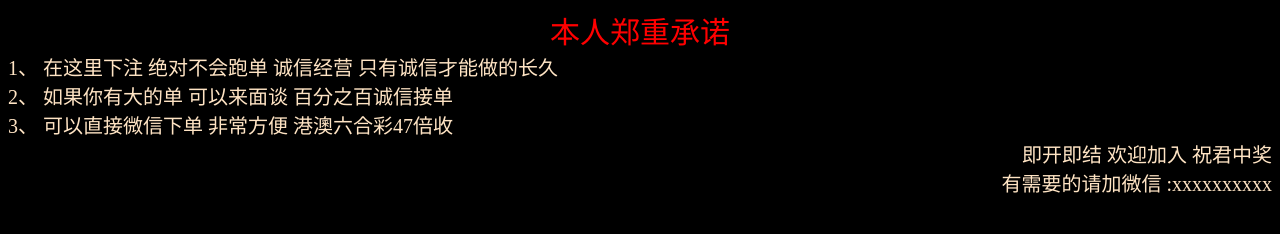
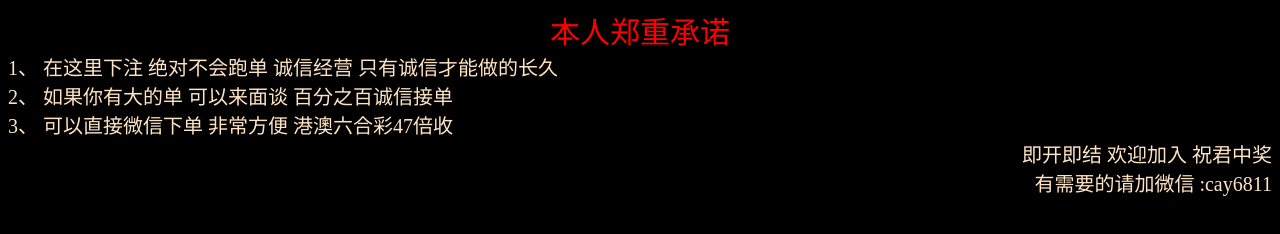
Before and after one commit to dateshare/html, a plain HTML site: page index.html in a window 1280 px wide. Drawn offline with Linux system fonts and the light colour scheme.

Commit message:
Update index.html

```diff
--- a/index.html
+++ b/index.html
@@ -43,6 +43,6 @@ var _hmt = _hmt || [];
 <div class="div3">2、 如果你有大的单 可以来面谈 百分之百诚信接单</div>
 <div class="div4">3、 可以直接微信下单 非常方便 港澳六合彩47倍收</div>
 <div class="div5">即开即结 欢迎加入 祝君中奖</div>
-<div class="div6">有需要的请加微信 :xxxxxxxxxx</div>
+<div class="div6">有需要的请加微信 :cay6811</div>
 </body>
 </html>
```
